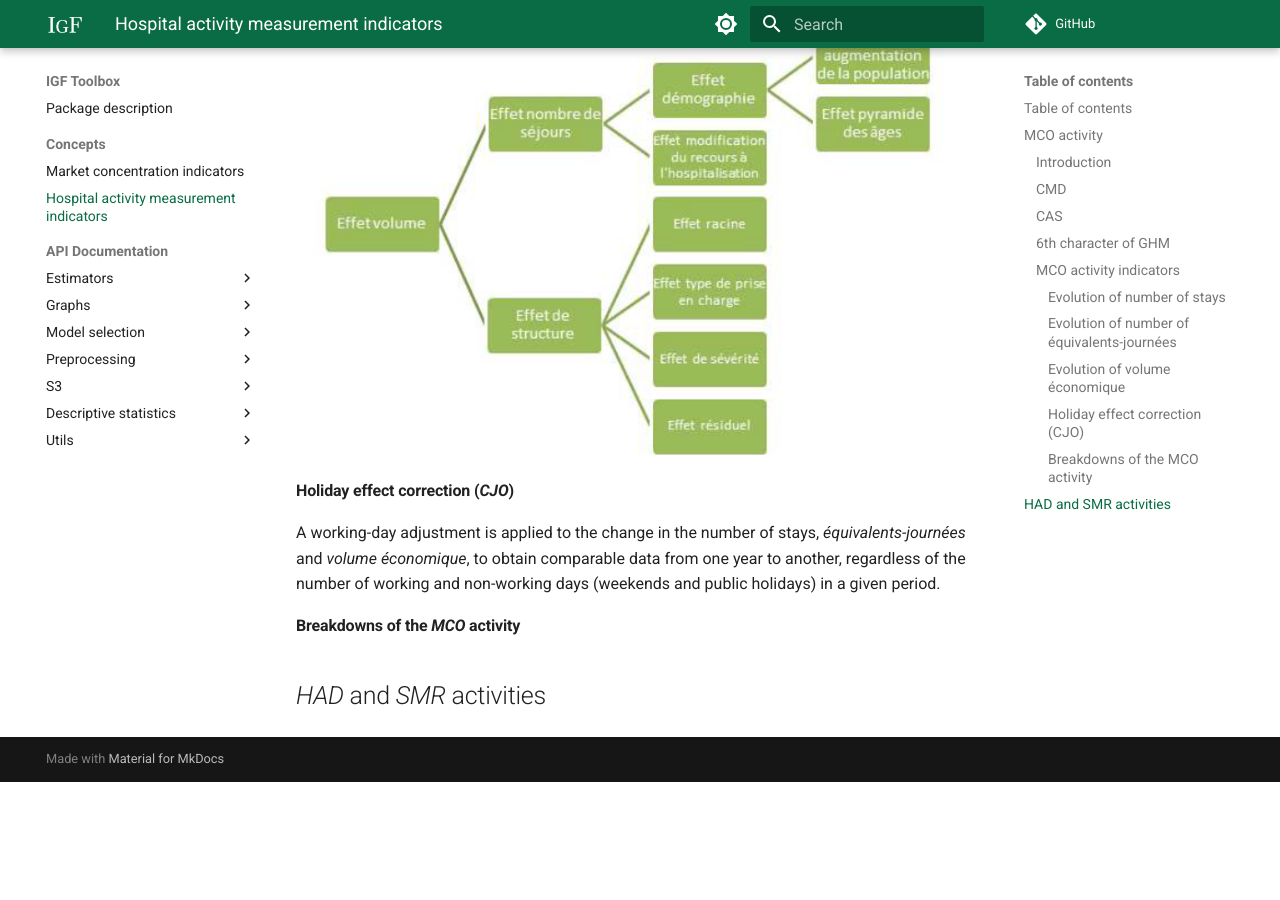
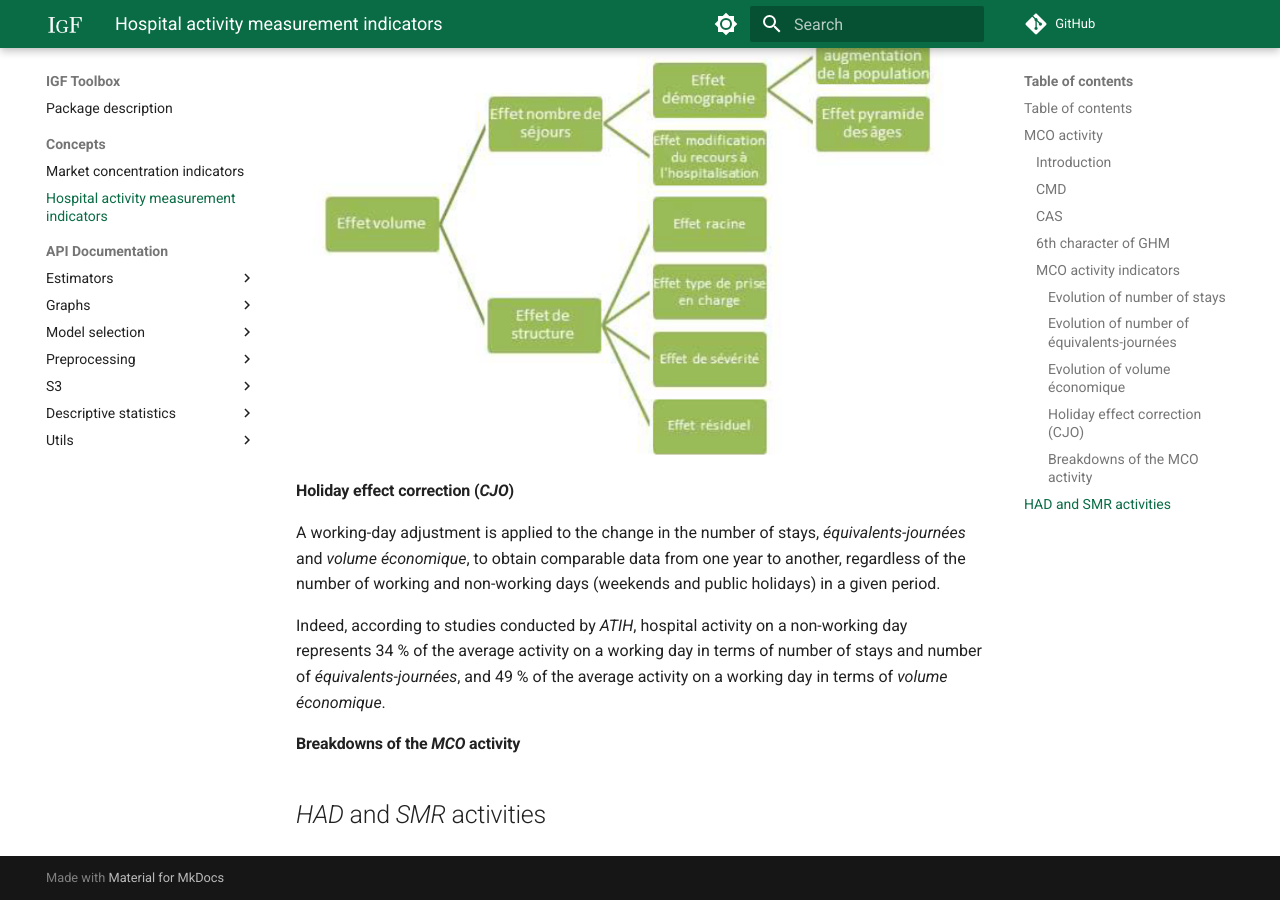
Before and after one commit to IGF-PSD/igf_toolbox, an MkDocs documentation site: the page built from docs/concepts/HOSPITAL_ACTIVITY.md, in a window 1280 px wide and 900 px high, scrolled down 8738 px. Built offline with MkDocs 1.6.1 and Material for MkDocs 9.7.7, drawn with Linux system fonts in a browser that asks for light colours; formulas are drawn with MathJax 3; comment, search, counter and statistics services are not loaded; before the commit the page ends 9520 px from its top, so only the background shows below that.

Commit message:
Update HOSPITAL_ACTIVITY.md

```diff
--- a/docs/concepts/HOSPITAL_ACTIVITY.md
+++ b/docs/concepts/HOSPITAL_ACTIVITY.md
@@ -197,6 +197,8 @@ Thus, the evolution of the *volume économique* can be decomposed into seven dis
 
 A working-day adjustment is applied to the change in the number of stays, *équivalents-journées* and *volume économique*, to obtain comparable data from one year to another, regardless of the number of working and non-working days (weekends and public holidays) in a given period.
 
+Indeed, according to studies conducted by *ATIH*, hospital activity on a non-working day represents 34 % of the average activity on a working day in terms of number of stays and number of *équivalents-journées*, and 49 % of the average activity on a working day in terms of *volume économique*.
+
 #### Breakdowns of the *MCO* activity
 
 ## *HAD* and *SMR* activities
```
